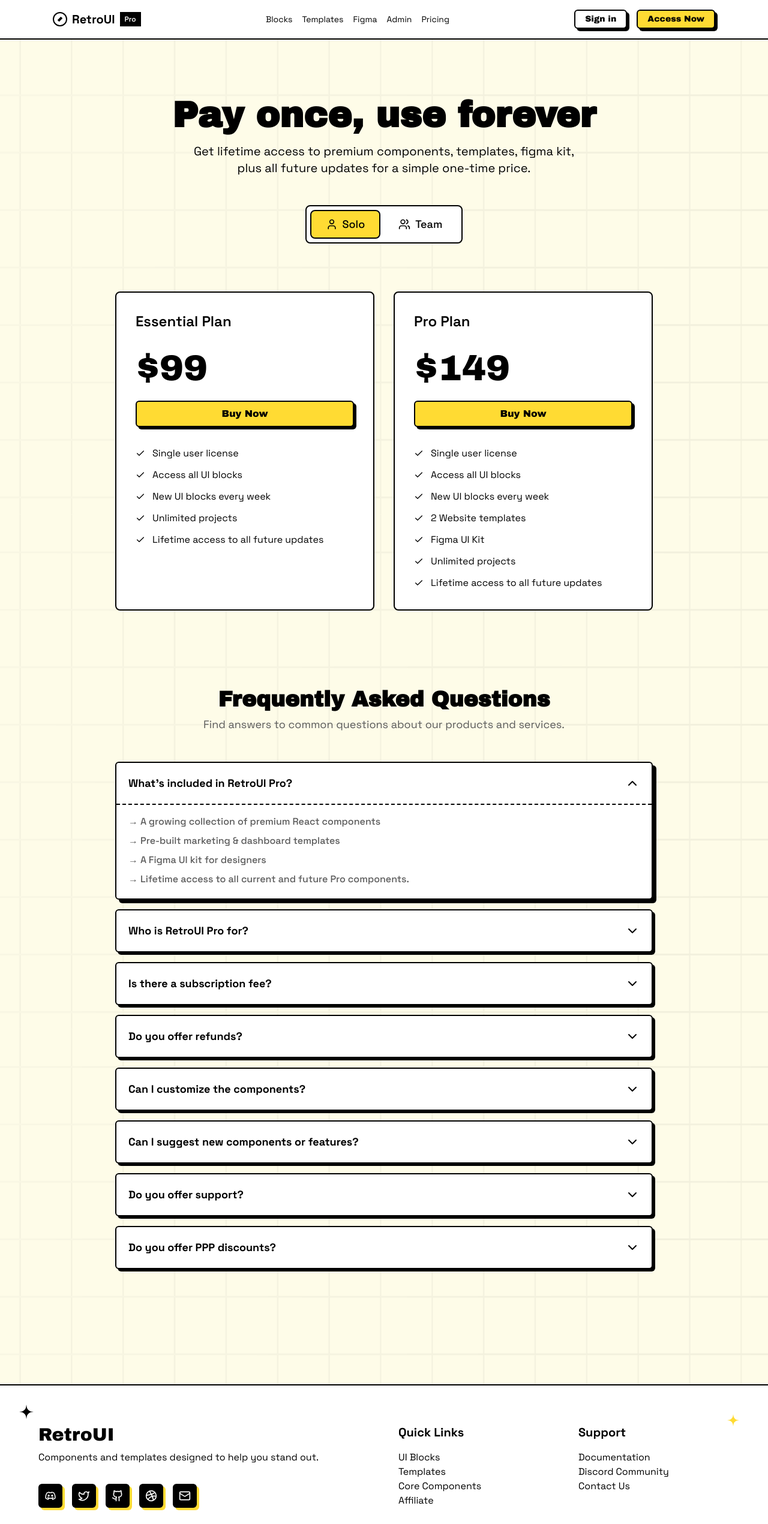
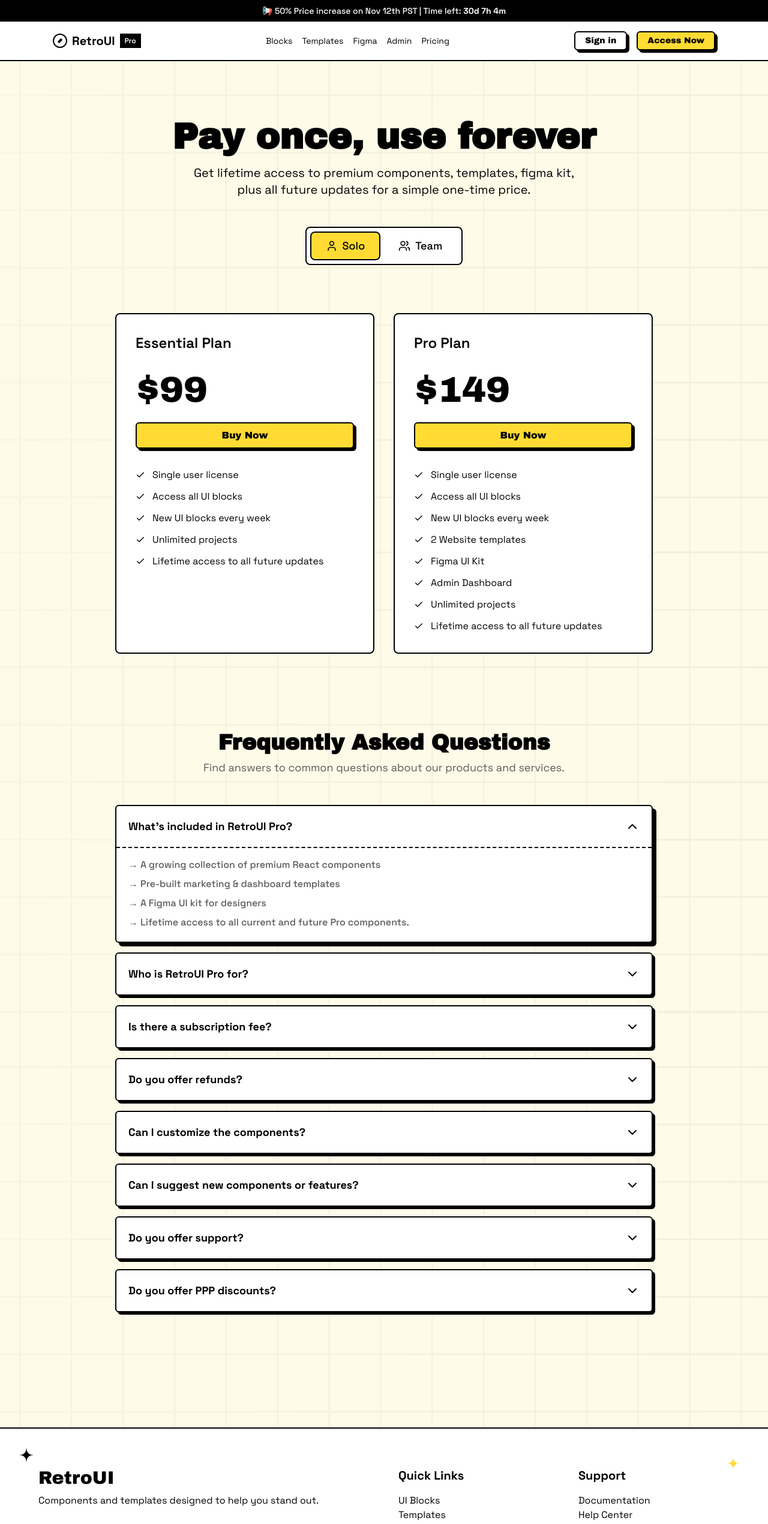
Before and after one commit to ariflogs/retroui-pro-client, a React (Vite) app: page /pricing in a window 1280 px wide. Shown: the top 2541 px of the page at 60% size. Built offline with nearby package versions, Linux system fonts and the light colour scheme.

Commit message:
added announcment

```diff
--- a/src/components/Footer.tsx
+++ b/src/components/Footer.tsx
@@ -68,10 +68,11 @@
               {[
                 { name: "UI Blocks", href: "/blocks" },
                 { name: "Templates", href: "/templates" },
+                { name: "Roadmap", href: "https://retroui.featurebase.app/roadmap" },
                 { name: "Core Components", href: "https://retroui.dev/docs/components/button" },
                 { name: "Affiliate", href: "/affiliate" },
               ].map((link) => (
-                <Link key={link.name} to={link.href}>
+                <Link key={link.name} to={link.href} target={link.href.startsWith("http") ? "_blank" : "_self"}>
                   <Text className="hover:font-bold transition-all hover:translate-x-1">
                     {link.name}
                   </Text>
@@ -88,10 +89,11 @@
             <div className="space-y-2">
               {[
                 { name: "Documentation", href: "https://retroui.dev/docs" },
+                { name: "Help Center", href: "https://retroui.featurebase.app/help" },
                 { name: "Discord Community", href: "https://discord.gg/Jum3NJxK6Q" },
                 { name: "Contact Us", href: "mailto:arif@retroui.dev" },
               ].map((link) => (
-                <Link key={link.name} to={link.href}>
+                <Link key={link.name} to={link.href} target="_blank">
                   <Text className="hover:font-bold transition-all hover:translate-x-1">
                     {link.name}
                   </Text>
--- a/src/components/TopNav.tsx
+++ b/src/components/TopNav.tsx
@@ -1,7 +1,7 @@
 import { Link } from "@tanstack/react-router";
 import { Text, Badge, Button } from "./ui";
 import { useAuth } from "@/state/auth";
-import { useState } from "react";
+import { useState, useEffect } from "react";
 import { Building, MenuIcon, User, X } from "lucide-react";
 import Avatar, { genConfig } from "react-nice-avatar";
 import { Menu } from "./retroui/Menu";
@@ -10,10 +10,44 @@
   const { user } = useAuth();
 
   const [isMenuOpen, setIsMenuOpen] = useState(false);
+  const [timeLeft, setTimeLeft] = useState('');
+
+  useEffect(() => {
+    const targetDate = new Date('2025-11-15T00:00:00-08:00'); // Nov 15, PST
+
+    const updateTimer = () => {
+      const now = new Date();
+      const diff = targetDate.getTime() - now.getTime();
+
+      if (diff <= 0) {
+        setTimeLeft('');
+        return;
+      }
+
+      const days = Math.floor(diff / (1000 * 60 * 60 * 24));
+      const hours = Math.floor((diff % (1000 * 60 * 60 * 24)) / (1000 * 60 * 60));
+      const minutes = Math.floor((diff % (1000 * 60 * 60)) / (1000 * 60));
+
+      setTimeLeft(`${days}d ${hours}h ${minutes}m`);
+    };
+
+    updateTimer();
+    const interval = setInterval(updateTimer, 60000); // Update every minute
+
+    return () => clearInterval(interval);
+  }, []);
 
   return (
-    <nav className="border-black bg-white sticky top-0 border-b-2 z-10">
-      <div className="container max-w-6xl mx-auto px-6 py-4 flex justify-between items-center">
+    <>
+      {timeLeft && (
+        <div className="bg-black text-white text-center py-2 px-4 font-medium">
+          <Text className="text-white text-sm">
+            📢 50% Price increase on Nov 12th PST | Time left: <span className="font-bold">{timeLeft}</span>
+          </Text>
+        </div>
+      )}
+      <nav className="border-black bg-white sticky top-0 border-b-2 z-10">
+        <div className="container max-w-6xl mx-auto px-6 py-4 flex justify-between items-center">
         {/* Logo Section */}
         <Link to="/" className="flex items-center space-x-2">
           <div className="h-6 w-6 rounded-full border-2 border-black flex items-center justify-center">
@@ -140,6 +174,7 @@
           </Link>
         </div>
       )}
-    </nav>
+      </nav>
+    </>
   );
 }
--- a/src/routes/pricing.tsx
+++ b/src/routes/pricing.tsx
@@ -39,6 +39,7 @@
           "New UI blocks every week",
           "2 Website templates",
           "Figma UI Kit",
+          "Admin Dashboard",
           "Unlimited projects",
           "Lifetime access to all future updates",
         ],
@@ -76,6 +77,7 @@
           "New UI blocks every week",
           "2 Website templates",
           "Figma UI Kit",
+          "Admin Dashboard",
           "Unlimited projects",
           "Lifetime access to all future updates",
         ],
--- a/src/state/auth.ts
+++ b/src/state/auth.ts
@@ -37,8 +37,6 @@
         },
       }).then((res) => res.json());
 
-      console.log(user, 'user');
-
       set({ user, isLoading: false, token });
     } catch (error) {
       set({ error: error as Error, isLoading: false });
```
Also changed, not shown: index.html (+9 -0 lines).
